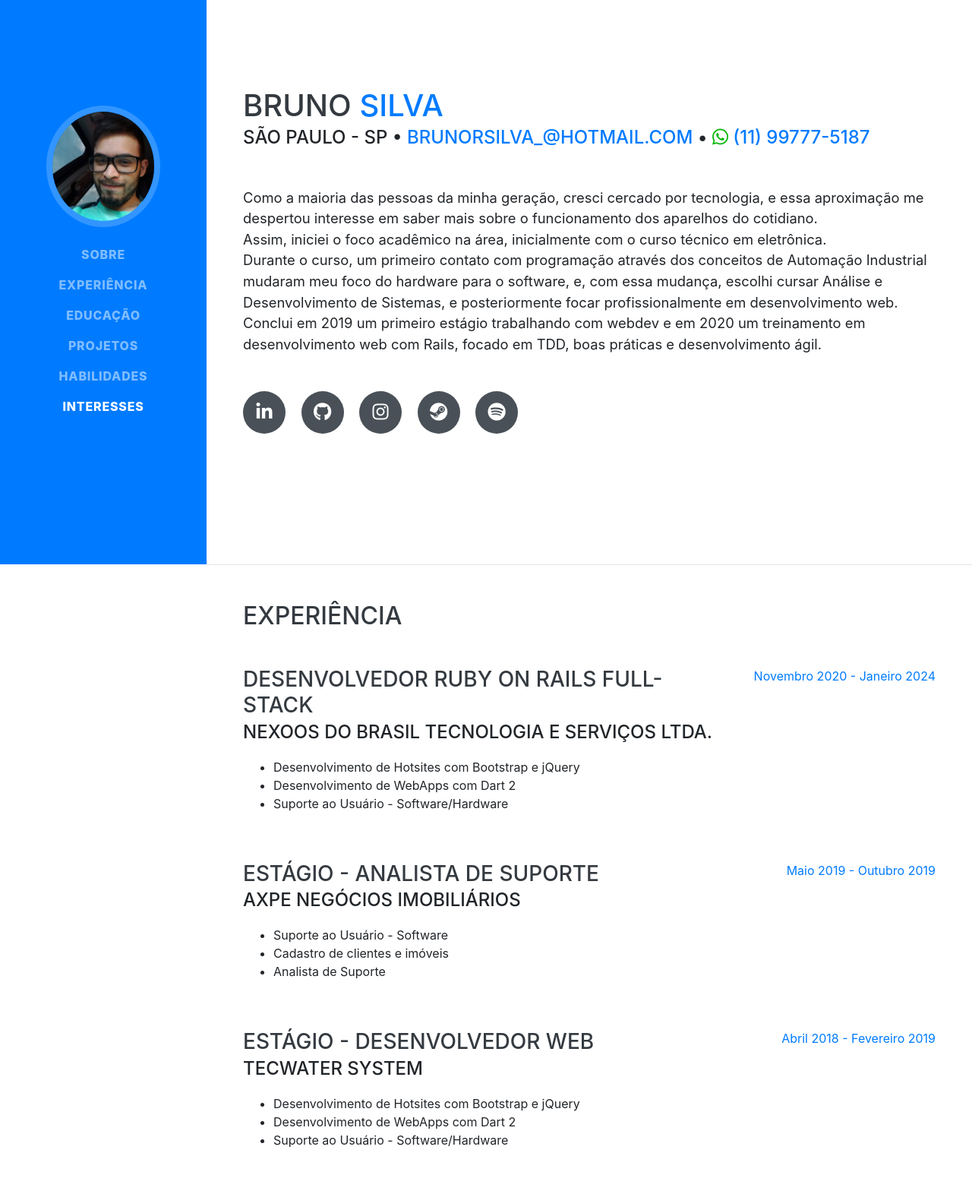
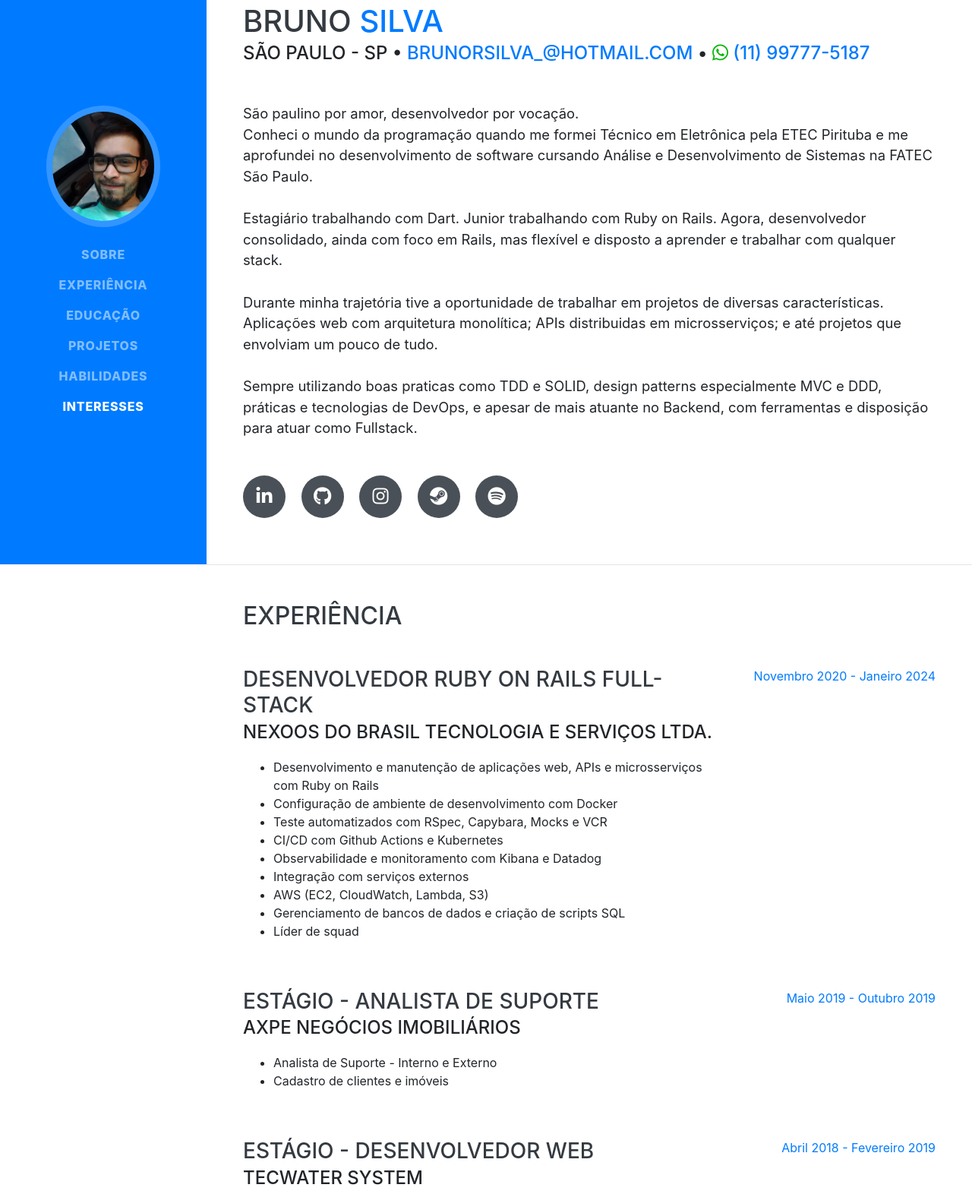
Before and after one commit to yosh1tsune/yosh1tsune.github.io, a website with bundled scripts: page index.html in a window 1280 px wide. Shown: the part 57-1629 px from the top of the page at 76% size. Built offline with nearby package versions, Linux system fonts and the light colour scheme; a web font is replaced by a local one.

Commit message:
update texts

```diff
--- a/index.html
+++ b/index.html
@@ -94,14 +94,18 @@
           </a>
         </div>
         <p class="lead mb-5">
-          Como a maioria das pessoas da minha geração, cresci cercado por tecnologia, e essa aproximação
-          me despertou interesse em saber mais sobre o funcionamento dos aparelhos do cotidiano.<br>
-          Assim, iniciei o foco acadêmico na área, inicialmente com o curso técnico em eletrônica.<br>
-          Durante o curso, um primeiro contato com programação através dos conceitos de Automação Industrial
-          mudaram meu foco do hardware para o software, e, com essa mudança, escolhi cursar Análise e Desenvolvimento de Sistemas,
-          e posteriormente focar profissionalmente em  desenvolvimento web.<br>
-          Conclui em 2019 um primeiro estágio trabalhando com webdev e em 2020 um treinamento em desenvolvimento web com Rails, focado
-          em TDD, boas práticas e desenvolvimento ágil.
+          São paulino por amor, desenvolvedor por vocação. <br>
+          Conheci o mundo da programação quando me formei Técnico em Eletrônica pela ETEC Pirituba e me aprofundei no desenvolvimento
+          de software cursando Análise e Desenvolvimento de Sistemas na FATEC São Paulo. <br><br>
+
+          Estagiário trabalhando com Dart. Junior trabalhando com Ruby on Rails. Agora, desenvolvedor consolidado, ainda com foco em Rails,
+          mas flexível e disposto a aprender e trabalhar com qualquer stack. <br><br>
+
+          Durante minha trajetória tive a oportunidade de trabalhar em projetos de diversas características. <br>
+          Aplicações web com arquitetura monolítica; APIs distribuidas em microsserviços; e até projetos que envolviam um pouco de tudo. <br><br>
+
+          Sempre utilizando boas praticas como TDD e SOLID, design patterns especialmente MVC e DDD, práticas e tecnologias de DevOps,
+          e apesar de mais atuante no Backend, com ferramentas e disposição para atuar como Fullstack.
         </p>
         <div class="social-icons">
           <a href="https://www.linkedin.com/in/bruno-silva-293036160/" target="_blank">
@@ -135,13 +139,31 @@
             <div class="subheading mb-3">Nexoos do Brasil Tecnologia e Serviços Ltda.</div>
             <ul>
               <li>
-                Desenvolvimento de Hotsites com Bootstrap e jQuery
+                Desenvolvimento e manutenção de aplicações web, APIs e microsserviços com Ruby on Rails
               </li>
               <li>
-                Desenvolvimento de WebApps com Dart 2
+                Configuração de ambiente de desenvolvimento com Docker
               </li>
               <li>
-                Suporte ao Usuário - Software/Hardware
+                Teste automatizados com RSpec, Capybara, Mocks e VCR
+              </li>
+              <li>
+                CI/CD com Github Actions e Kubernetes
+              </li>
+              <li>
+                Observabilidade e monitoramento com Kibana e Datadog
+              </li>
+              <li>
+                Integração com serviços externos
+              </li>
+              <li>
+                AWS (EC2, CloudWatch, Lambda, S3)
+              </li>
+              <li>
+                Gerenciamento de bancos de dados e criação de scripts SQL
+              </li>
+              <li>
+                Líder de squad
               </li>
             </ul>
           </div>
@@ -156,13 +178,10 @@
             <div class="subheading mb-3">Axpe Negócios Imobiliários</div>
             <ul>
               <li>
-                Suporte ao Usuário - Software
+                Analista de Suporte - Interno e Externo
               </li>
               <li>
                 Cadastro de clientes e imóveis
-              </li>
-              <li>
-                Analista de Suporte
               </li>
             </ul>
           </div>
@@ -180,10 +199,10 @@
                 Desenvolvimento de Hotsites com Bootstrap e jQuery
               </li>
               <li>
-                Desenvolvimento de WebApps com Dart 2
+                Desenvolvimento de aplicação web com Dart 2
               </li>
               <li>
-                Suporte ao Usuário - Software/Hardware
+                Analista de Suporte - Software/Hardware
               </li>
             </ul>
           </div>
```
